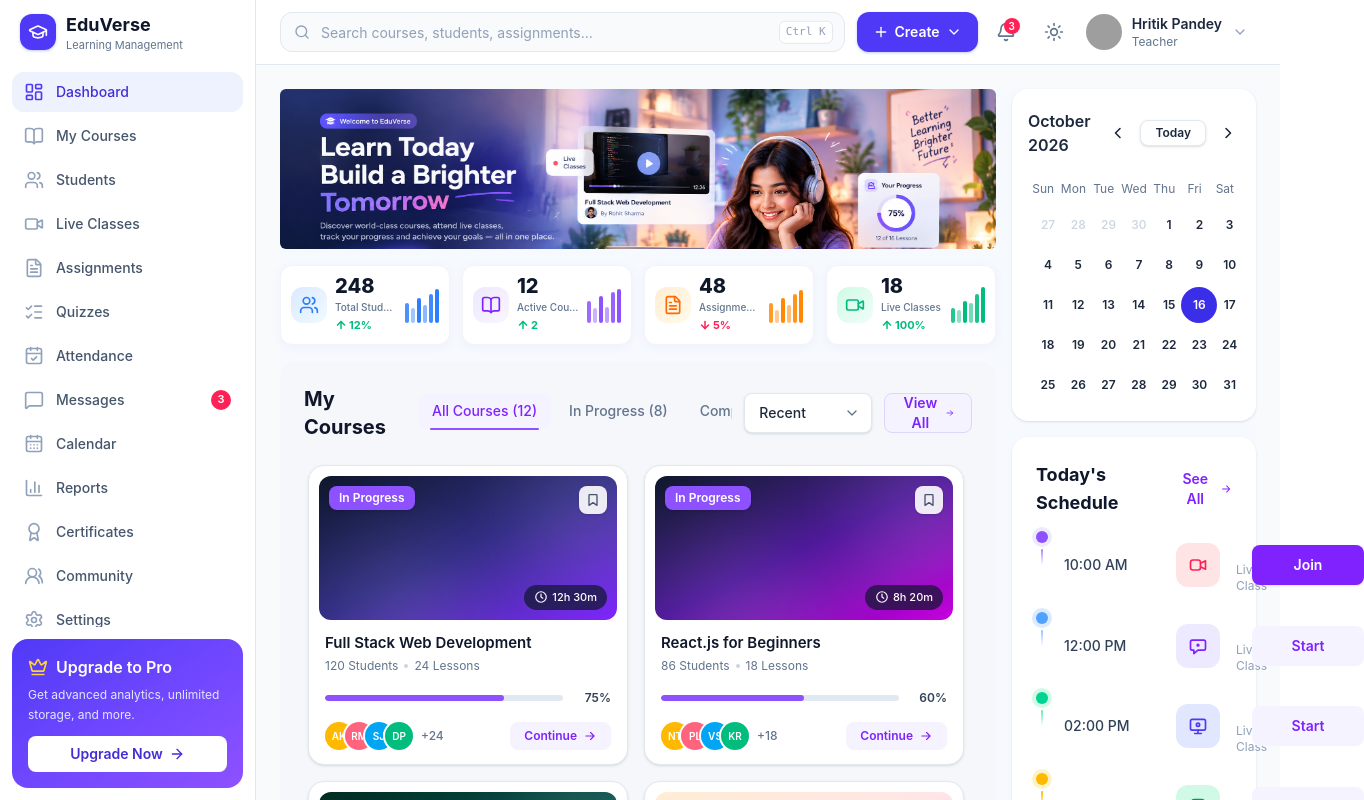
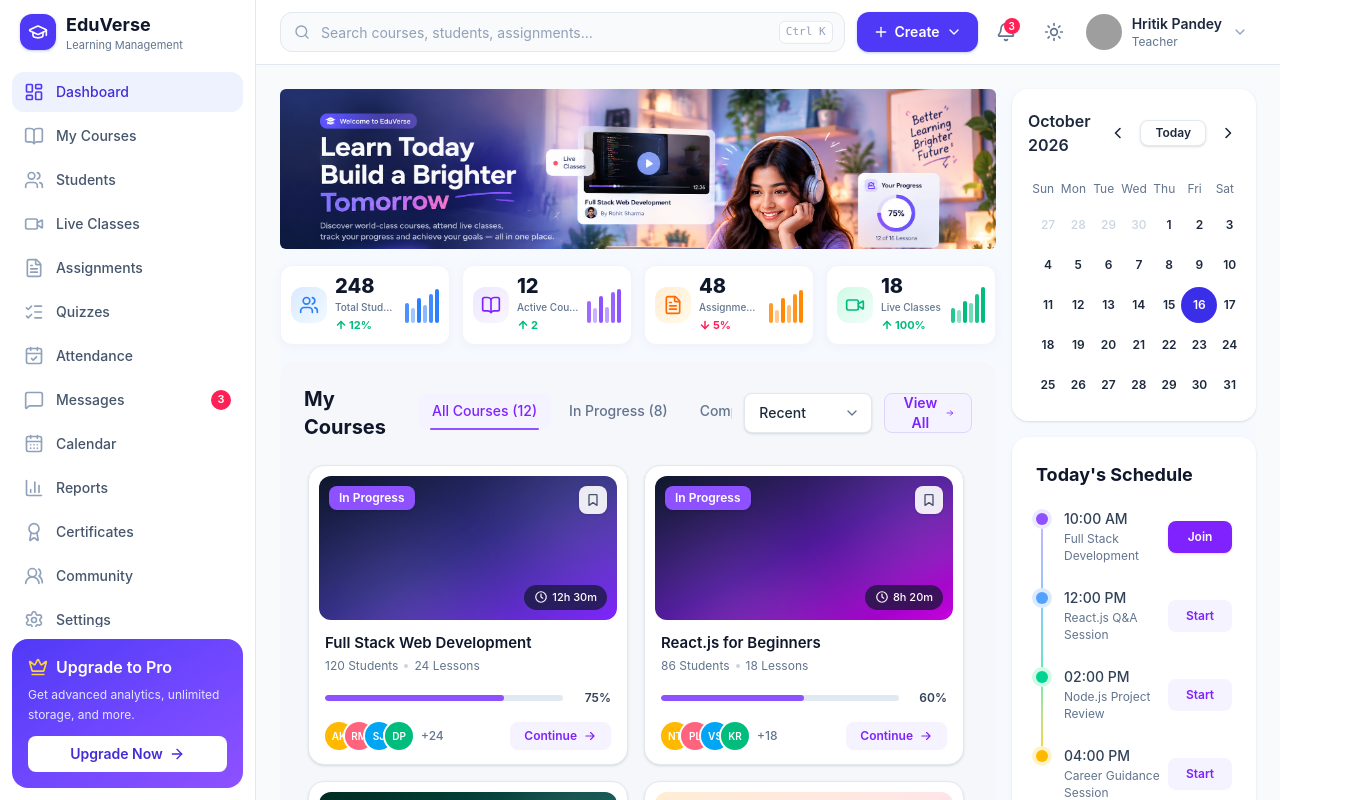
Before and after one commit to iamayushkarma/lms-dashbaord, a React (Vite) app: page / in a window 1280 px wide. Shown: the top 800 px of the page, 1364 px wide, since content can reach past the window. Built offline with nearby package versions, Linux system fonts and the light colour scheme; grey boxes are pictures that could not be loaded.

Commit message:
new changes

```diff
--- a/src/dashboard/components/todays-schedule/ScheduleItem.tsx
+++ b/src/dashboard/components/todays-schedule/ScheduleItem.tsx
@@ -1,11 +1,34 @@
 import { ScheduleIcon } from "./icons";
 import type { DotColor, ScheduleEvent, TileColor } from "./types";
 
-const dotThemes: Record<DotColor, { dot: string; ring: string; line: string }> = {
-  violet: { dot: "bg-violet-500", ring: "ring-violet-100", line: "from-violet-400" },
-  blue: { dot: "bg-blue-400", ring: "ring-blue-100", line: "from-blue-300" },
-  emerald: { dot: "bg-emerald-400", ring: "ring-emerald-100", line: "from-emerald-300" },
-  amber: { dot: "bg-amber-400", ring: "ring-amber-100", line: "from-amber-400" },
+const dotThemes: Record<
+  DotColor,
+  { dot: string; ring: string; from: string; to: string }
+> = {
+  violet: {
+    dot: "bg-violet-500",
+    ring: "ring-violet-100",
+    from: "from-violet-300",
+    to: "to-violet-300",
+  },
+  blue: {
+    dot: "bg-blue-400",
+    ring: "ring-blue-100",
+    from: "from-blue-300",
+    to: "to-blue-300",
+  },
+  emerald: {
+    dot: "bg-emerald-400",
+    ring: "ring-emerald-100",
+    from: "from-emerald-300",
+    to: "to-emerald-300",
+  },
+  amber: {
+    dot: "bg-amber-400",
+    ring: "ring-amber-100",
+    from: "from-amber-300",
+    to: "to-amber-300",
+  },
 };
 
 const tileThemes: Record<TileColor, string> = {
@@ -17,48 +40,68 @@ const tileThemes: Record<TileColor, string> = {
 
 type ScheduleItemProps = {
   event: ScheduleEvent;
+  /** Dot color of the next event. Omit for the last item (no line is drawn). */
+  nextDotColor?: DotColor;
   onAction?: (event: ScheduleEvent) => void;
 };
 
-export default function ScheduleItem({ event, onAction }: ScheduleItemProps) {
+export default function ScheduleItem({
+  event,
+  nextDotColor,
+  onAction,
+}: ScheduleItemProps) {
   const dot = dotThemes[event.dotColor];
+  const next = nextDotColor ? dotThemes[nextDotColor] : null;
   const isLive = event.status === "live";
 
   return (
-    <li className="relative flex items-center gap-3 py-3 sm:gap-4">
-      {/* Timeline dot + short line */}
-      <div className="relative h-full w-3 shrink-0 self-stretch">
+    <li className="relative pl-7">
+      {/* Line: runs from this dot's center to the next dot's center */}
+      {next && (
         <span
-          className={`absolute left-0 top-1/2 h-3 w-3 -translate-y-1/2 rounded-full ring-4 ${dot.dot} ${dot.ring}`}
+          aria-hidden
+          className={`absolute left-[5px] top-[22px] -bottom-[22px] w-0.5 bg-gradient-to-b @[30rem]:top-[25px] @[30rem]:-bottom-[25px] ${dot.from} ${next.to}`}
         />
+      )}
+
+      {/* Dot (sits above the line, aligned with the time text) */}
       <span
-          className={`absolute left-[5px] top-1/2 mt-3 h-4 w-0.5 rounded-full bg-gradient-to-b to-transparent ${dot.line}`}
+        aria-hidden
+        className={`absolute left-0 top-4 z-10 h-3 w-3 rounded-full ring-4 @[30rem]:top-[19px] ${dot.dot} ${dot.ring}`}
       />
+
+      <div className="flex items-center gap-2 py-3 @[30rem]:gap-4">
+        {/* Time + course name below it (all sizes) */}
+        <div className="min-w-0 flex-1 @[30rem]:w-40 @[30rem]:flex-none @[30rem]:shrink-0">
+          <p className="whitespace-nowrap text-sm font-medium text-slate-700">
+            {event.time}
+          </p>
+          <p className="mt-0.5 line-clamp-2 text-xs leading-snug text-slate-500">
+            {event.title}
+          </p>
         </div>
 
-      <p className="w-[4.5rem] shrink-0 text-sm font-medium text-slate-700 sm:w-24">
-        {event.time}
-      </p>
-
+        {/* Icon tile (wide card only) */}
         <span
-        className={`grid h-11 w-11 shrink-0 place-items-center rounded-xl ${tileThemes[event.tileColor]}`}
+          className={`hidden h-11 w-11 shrink-0 place-items-center rounded-xl @[30rem]:grid ${tileThemes[event.tileColor]}`}
         >
           <ScheduleIcon name={event.icon} />
         </span>
 
-      <div className="min-w-0 flex-1">
-        <h3 className="truncate text-[15px] font-semibold text-slate-900">{event.title}</h3>
-        <p className="mt-0.5 flex items-center gap-1.5 text-xs text-slate-400">
-          <span>{event.type}</span>
-          <span className="h-1 w-1 rounded-full bg-slate-300" />
-          <span>{event.duration}</span>
+        {/* Type + duration (wide card only) */}
+        <div className="hidden min-w-0 flex-1 @[30rem]:block">
+          <p className="flex items-center gap-1.5 text-sm text-slate-500">
+            <span className="truncate">{event.type}</span>
+            <span className="h-1 w-1 shrink-0 rounded-full bg-slate-300" />
+            <span className="whitespace-nowrap">{event.duration}</span>
           </p>
         </div>
 
+        {/* Action button: small on narrow cards, full size on wide cards */}
         <button
           type="button"
           onClick={() => onAction?.(event)}
-        className={`h-10 w-20 shrink-0 rounded-lg text-sm font-semibold transition-colors focus-visible:outline focus-visible:outline-2 focus-visible:outline-offset-2 focus-visible:outline-violet-500 sm:w-28 ${
+          className={`h-8 w-16 shrink-0 rounded-lg text-xs font-semibold transition-colors focus-visible:outline focus-visible:outline-2 focus-visible:outline-offset-2 focus-visible:outline-violet-500 @[30rem]:h-10 @[30rem]:w-28 @[30rem]:text-sm ${
             isLive
               ? "bg-violet-600 text-white shadow-sm hover:bg-violet-700"
               : "bg-violet-50 text-violet-600 hover:bg-violet-100"
@@ -66,6 +109,7 @@ export default function ScheduleItem({ event, onAction }: ScheduleItemProps) {
         >
           {isLive ? "Join" : "Start"}
         </button>
+      </div>
     </li>
   );
 }
--- a/src/dashboard/components/todays-schedule/TodaysSchedule.tsx
+++ b/src/dashboard/components/todays-schedule/TodaysSchedule.tsx
@@ -15,14 +15,17 @@ function TodaysSchedule({
   onSeeAll,
 }: TodaysScheduleProps) {
   return (
-    <section className="w-full rounded-2xl bg-white p-5 shadow-sm sm:p-6">
-      <div className="mb-2 flex items-center justify-between">
-        <h2 className="text-lg font-bold text-slate-900">Today&apos;s Schedule</h2>
+    <section className="@container w-full min-w-0 overflow-hidden rounded-2xl bg-white p-5 shadow-sm sm:p-6">
+      <div className="mb-2 flex items-center justify-between gap-2">
+        <h2 className="min-w-0 text-lg font-bold text-slate-900">
+          Today&apos;s Schedule
+        </h2>
 
+        {/* Header link: wide card only */}
         <button
           type="button"
           onClick={onSeeAll}
-          className="inline-flex items-center gap-1 rounded-md text-sm font-semibold text-violet-600 hover:text-violet-700 focus-visible:outline focus-visible:outline-2 focus-visible:outline-offset-2 focus-visible:outline-violet-500"
+          className="hidden shrink-0 items-center gap-1 whitespace-nowrap rounded-md text-sm font-semibold text-violet-600 hover:text-violet-700 focus-visible:outline focus-visible:outline-2 focus-visible:outline-offset-2 focus-visible:outline-violet-500 @[30rem]:inline-flex"
         >
           See All
           <ArrowRightIcon />
@@ -30,11 +33,28 @@ function TodaysSchedule({
       </div>
 
       {events.length > 0 ? (
-        <ul>
-          {events.map((event) => (
-            <ScheduleItem key={event.id} event={event} onAction={onAction} />
-          ))}
-        </ul>
+        <>
+          <ul>
+            {events.map((event, i) => (
+              <ScheduleItem
+                key={event.id}
+                event={event}
+                nextDotColor={events[i + 1]?.dotColor}
+                onAction={onAction}
+              />
+            ))}
+          </ul>
+
+          {/* View All button: narrow card only */}
+          <button
+            type="button"
+            onClick={onSeeAll}
+            className="mt-3 inline-flex h-10 w-full items-center justify-center gap-1.5 rounded-lg bg-violet-50 text-sm font-semibold text-violet-600 transition-colors hover:bg-violet-100 focus-visible:outline focus-visible:outline-2 focus-visible:outline-offset-2 focus-visible:outline-violet-500 @[30rem]:hidden"
+          >
+            View All
+            <ArrowRightIcon />
+          </button>
+        </>
       ) : (
         <p className="rounded-xl border border-dashed border-slate-300 py-10 text-center text-sm text-slate-500">
           Nothing scheduled for today.
```
Lines whose indentation alone changed are shown as unchanged.
